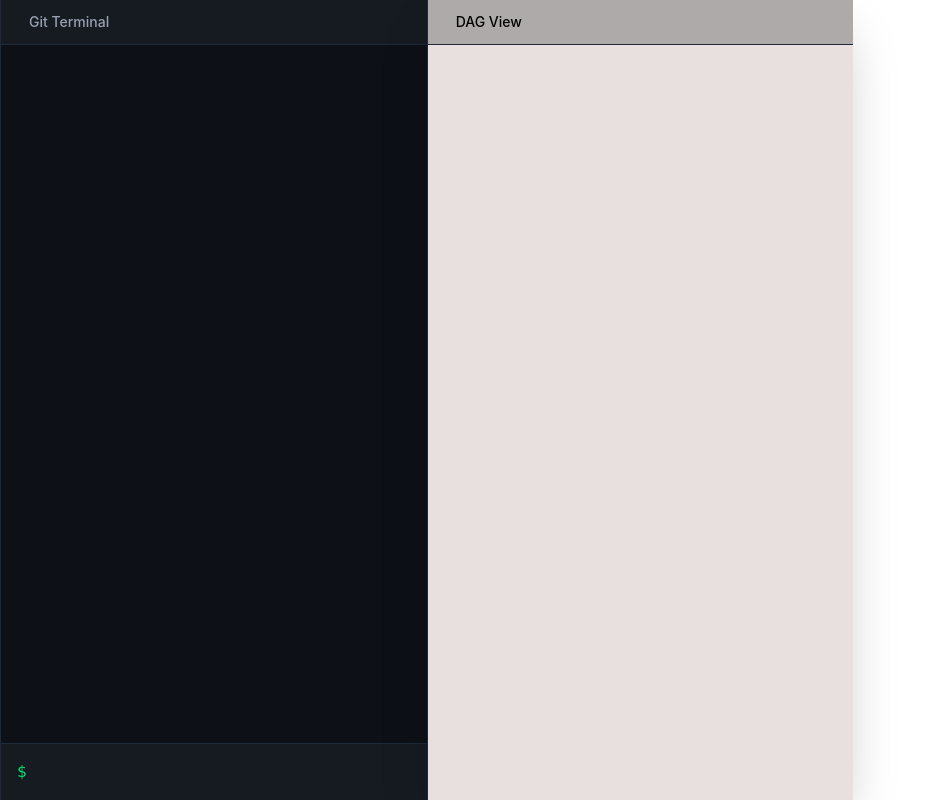
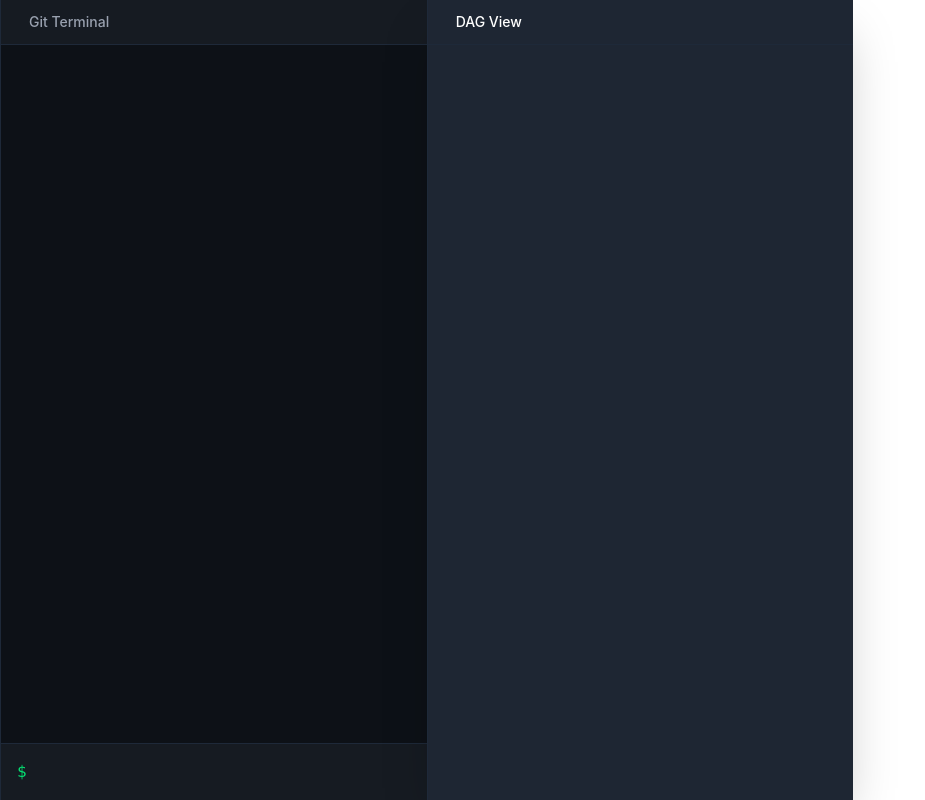
Before and after one commit to aayush64x/Git, a React (Vite) app: page / in a window 1280 px wide. Shown: the whole page, without its empty margins (0-925 px from the left). Built offline with nearby package versions, Linux system fonts and the light colour scheme.

Commit message:
Implemented DAG

```diff
--- a/src/App.tsx
+++ b/src/App.tsx
@@ -1,20 +1,24 @@
 import { useEffect, useState } from "react";
 import { GitRepo } from "./engine/GitRepo";
+import type { GitNode, GitEdge } from "./engine/types";
 import Terminal from "./components/Terminal";
 import DagView from "./components/DAGView";
 
 function App() {
   const [repo] = useState(() => new GitRepo());
   const [selectedSha, setSelectedSha] = useState("");
-  const [graph, setGraph] = useState({nodes : [], edges : []});
-  const onCommand = () => {};
+  const [graph, setGraph] = useState<{nodes: GitNode[], edges: GitEdge[]}>({nodes: [], edges: []})
+  const onCommand = () => {
+   setGraph(repo.getGraph());
+  };
+
   return (
     <div className="grid grid-cols-3 gap-0">
       <div>
         <Terminal repo={repo}  onCommand={onCommand} />
       </div>
       <div>
-        <DagView />
+        <DagView nodes={graph.nodes} edges={graph.edges} onSelectNode={setSelectedSha}/>
       </div>
       <div className="object-inspector"></div>
     </div>
--- a/src/components/DAGView.tsx
+++ b/src/components/DAGView.tsx
@@ -1,27 +1,79 @@
-import { useState } from 'react';
 import type { GitEdge, GitNode } from "../engine/types";
-
+import { getPosition } from "../engine/Layout";
 interface DagProps {
-  nodes : GitNode[]
-  edges : GitEdge[]
-  onSelectNode : (sha : string) => void
+  nodes: GitNode[];
+  edges: GitEdge[];
+  onSelectNode: (sha: string) => void;
 }
-const DagView = ({nodes, edges, onSelectNode} : DagProps) => {
-
-  console.log(nodes, edges, onSelectNode);
-
+const DagView = ({ nodes, edges, onSelectNode }: DagProps) => {
+  const positions = getPosition(nodes, edges);
   return (
-    <div className="h-screen bg-[#e8dfdf] border-l border-gray-800 flex flex-col shadow-2xl">
-      <div className="flex items-center gap-2 px-4 py-3 border-b border-gray-800 bg-[#aeaaaa]">
-        <span className="ml-3 text-sm text-black font-medium">
-         DAG View
-        </span>
+    <div className="h-screen bg-[#1e2633] border-l border-gray-800 flex flex-col shadow-2xl">
+      <div className="flex items-center gap-2 px-4 py-3 border-b border-gray-800">
+        <span className="ml-3 text-sm text-white font-medium">DAG View</span>
       </div>
-      <div>
-
-      </div>
+      <svg width="100%" height="100%">
+        {edges.map((edge, i) => {
+          const from = positions.get(edge.from);
+          const to = positions.get(edge.to);
+          if (!from || !to) return null;
+          return (
+            <line
+              key={i}
+              x1={from.x}
+              y1={from.y}
+              x2={to.x}
+              y2={to.y}
+              stroke="#888"
+              strokeWidth="1.5"
+            />
+          );
+        })}
+        {nodes.map((node) => {
+          const pos = positions.get(node.sha);
+          if (!pos) return null;
+          return (
+            <g
+              key={node.sha}
+              onClick={() => onSelectNode(node.sha)}
+              className="cursor-pointer"
+            >
+              <text
+                x={pos.x}
+                y={pos.y - 50}
+                textAnchor="middle"
+                fill="#4ADE80"
+                fontSize="11"
+                fontWeight="500"
+              >
+                {node.branches.join(", ")}
+              </text>
+              <circle cx={pos.x} cy={pos.y} r={40} fill="blue" />
+              <text
+                x={pos.x}
+                y={pos.y}
+                textAnchor="middle"
+                dominantBaseline="middle"
+                fill="white"
+                fontSize="10"
+              >
+                {node.sha.slice(0, 7)}
+              </text>
+              <text
+                x={pos.x}
+                y={pos.y + 50}
+                textAnchor="middle"
+                fill="#4ADE80"
+                fontSize="11"
+                fontWeight="500"
+              >
+                {node.message}
+              </text>
+            </g>
+          );
+        })}
+      </svg>
     </div>
-  )
-}
-
+  );
+};
 export default DagView;
--- a/src/engine/GitRepo.ts
+++ b/src/engine/GitRepo.ts
@@ -3,7 +3,7 @@ import { storeBlob, storeTree, storeCommit, get } from "./ObjectStore";
 import type { GitCommit, TreeEntry, GitNode, GitEdge } from "./types";
 
 export class GitRepo {
-  private refs: RefStore;
+  public refs: RefStore;
   private index: TreeEntry[]; // staging area for now, just a list of entries
 
   constructor() {
@@ -12,6 +12,7 @@ export class GitRepo {
   }
 
   async init(): Promise<void> {}
+
   async add(name: string, content: string): Promise<void> {
     const sha = await storeBlob(content);
     this.index.push({ mode: "100644", name, sha });
@@ -46,9 +47,11 @@ export class GitRepo {
   }
 
   getGraph(): { nodes: GitNode[]; edges: GitEdge[] } {
+
     const nodes: GitNode[] = [];
     const edges: GitEdge[] = [];
-    const allBranches: Map<string, string> = this.refs.getAllBranches();
+    const allBranches: Map<string, string> = this.refs.getBranchMap();
+    if (allBranches.size === 0) return { nodes: [], edges: [] };
     const visited = new Set<string>();
     for (const [branchName, headSha] of allBranches) {
       const stack: string[] = [headSha];
--- /dev/null
+++ b/src/engine/Layout.ts
@@ -0,0 +1,35 @@
+import type { GitNode, GitEdge } from './types';
+export function getDepth(sha: string, edges: GitEdge[]): number {
+  let parent: string | null = sha;
+  let depth: number = 0;
+  while (parent !== null) {
+    let found = false;
+    for (const { from, to } of edges) {
+      if (from === parent) {
+        parent = to;
+        depth += 1;
+        found = true;
+      }
+    }
+    if (!found) parent = null;
+  }
+  return depth;
+}
+
+export function getPosition(
+  nodes: GitNode[],
+  edges: GitEdge[],
+): Map<string, { x: number; y: number }> {
+  const map = new Map();
+  const countAtDepth = new Map<number, number>();
+  for (const node of nodes) {
+    const depth = getDepth(node.sha, edges);
+    const y = depth * 120 + 60;
+    const index = countAtDepth.get(depth) ?? 0;
+    const x = index * 150 + 75;
+    countAtDepth.set(depth, index + 1);
+    map.set(node.sha, { x, y });
+  }
+
+  return map;
+}
--- a/src/engine/ObjectStore.ts
+++ b/src/engine/ObjectStore.ts
@@ -1,7 +1,7 @@
 import { createBlob } from "./Blob";
 import { createCommit } from "./Commit";
 import { createTree } from "./Tree";
-import type { GitBlob, GitTree, TreeEntry, GitCommit, GitEdge } from "./types";
+import type { GitBlob, GitTree, TreeEntry, GitCommit, GitEdge, GitNode } from "./types";
 
 export async function hashObject(type: string, content: string): Promise<string> {
   const byteLength: number = new TextEncoder().encode(content).length;
@@ -96,15 +96,27 @@ export function getDepth(sha : string, edges: GitEdge[]): number{
   let parent : string|null = sha;
   let depth : number = 0;
   while (parent !== null){
+    let found = false;
     for(const{from, to} of edges){
       if (from === parent){
         parent = to;
         depth +=1 ;
-      }
-      else{
-        parent = null;
+        found = true;
       }
     }
+    if (!found) parent = null;
   }
   return depth;
 }
+
+export function getPosition(nodes: GitNode[], edges: GitEdge[]) : Map<string, {x: number, y: number}>{
+  const map = new Map();
+  for(const node of nodes){
+    const depth = getDepth(node.sha, edges);
+    const y = depth * 120;
+    const x = depth * 150;
+    map.set(node.sha, {x, y});
+  }
+
+  return map;
+}
--- a/src/engine/RefStore.ts
+++ b/src/engine/RefStore.ts
@@ -23,4 +23,7 @@ export class RefStore{
   getCurrentBranch(): string{
     return this.Head;
   }
+  getBranchMap(): Map<string, string>{
+    return this.refs;
+  }
 }
```
